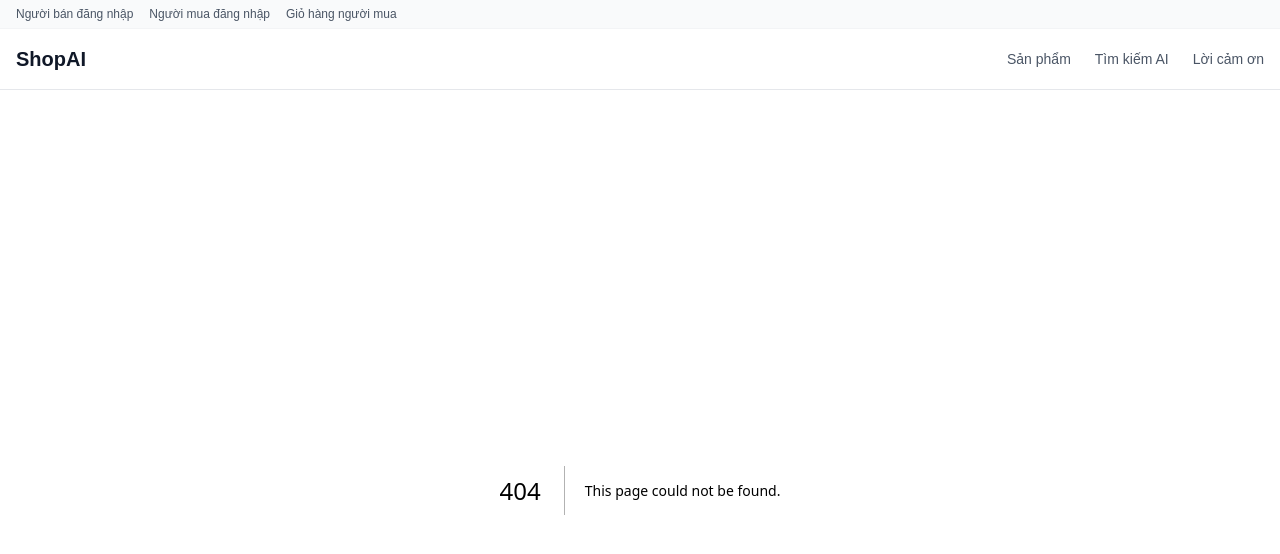
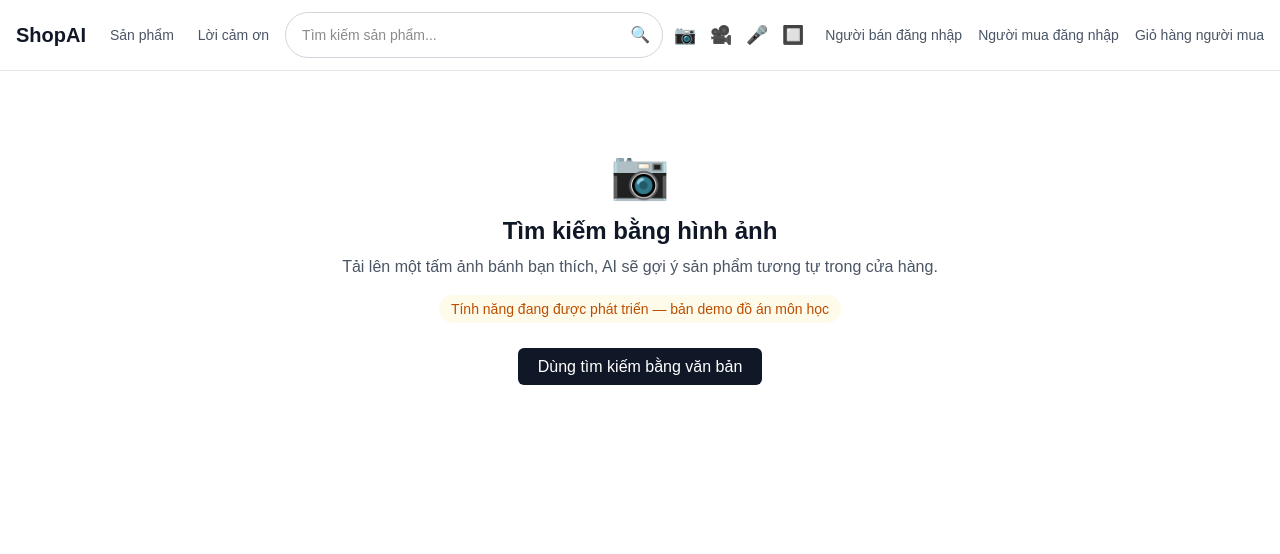
Before and after one commit to Vo-Dang-Khoa/ecommerce-ai-search, a Next.js app: page /search/image in a window 1280 px wide. Before the commit this address had no page. Shown: the top 554 px of the page. Built offline with nearby package versions, Linux system fonts and the light colour scheme.

Commit message:
Cập nhật lại

```diff
--- a/src/app/components/Header.js
+++ b/src/app/components/Header.js
@@ -1,27 +1,96 @@
 "use client";
 
 import Link from "next/link";
+import { useRouter } from "next/navigation";
+import { useState } from "react";
 import { useAuth, useCart } from "../providers";
 
+const SEARCH_MODES = [
+  { href: "/search/image", icon: "📷", label: "Tìm kiếm bằng hình ảnh" },
+  { href: "/search/video", icon: "🎥", label: "Tìm kiếm bằng Video" },
+  { href: "/search/voice", icon: "🎤", label: "Tìm kiếm bằng giọng nói" },
+  { href: "/search/barcode", icon: "🔲", label: "Tìm kiếm bằng mã vạch, QR" },
+];
+
 export default function Header() {
+  const router = useRouter();
   const { totalCount } = useCart();
   const { user, logout } = useAuth();
+  const [query, setQuery] = useState("");
+
+  function handleSubmit(e) {
+    e.preventDefault();
+    const q = query.trim();
+    router.push(q ? `/search?q=${encodeURIComponent(q)}` : "/search");
+  }
 
   return (
     <header className="bg-white border-b border-gray-200 sticky top-0 z-50">
-      <div className="border-b border-gray-100 bg-gray-50">
-        <div className="max-w-7xl mx-auto px-4 py-1.5 flex items-center gap-4 text-xs text-gray-600">
-          <Link href="/seller" className="hover:text-gray-900">
+      <div className="max-w-7xl mx-auto px-4 py-3 flex items-center gap-4">
+        <div className="flex items-center gap-6 shrink-0">
+          <Link href="/" className="text-xl font-bold text-gray-900">
+            ShopAI
+          </Link>
+          <nav className="hidden md:flex gap-6 text-sm text-gray-600">
+            <Link href="/products" className="hover:text-gray-900">
+              Sản phẩm
+            </Link>
+            <Link href="/loi-cam-on" className="hover:text-gray-900">
+              Lời cảm ơn
+            </Link>
+          </nav>
+        </div>
+
+        <form
+          onSubmit={handleSubmit}
+          className="flex-1 flex items-center justify-center gap-1.5"
+        >
+          <div className="flex items-center w-full max-w-xl border border-gray-300 rounded-full pl-4 pr-1.5 py-1.5 gap-2 focus-within:border-gray-900 transition-colors">
+            <input
+              value={query}
+              onChange={(e) => setQuery(e.target.value)}
+              placeholder="Tìm kiếm sản phẩm..."
+              className="flex-1 text-sm outline-none bg-transparent min-w-0"
+            />
+            <button
+              type="submit"
+              aria-label="Tìm kiếm"
+              className="text-gray-500 hover:text-gray-900 w-8 h-8 flex items-center justify-center rounded-full hover:bg-gray-100 shrink-0"
+            >
+              🔍
+            </button>
+          </div>
+
+          <div className="hidden lg:flex items-center gap-1 shrink-0">
+            {SEARCH_MODES.map((mode) => (
+              <Link
+                key={mode.href}
+                href={mode.href}
+                title={mode.label}
+                aria-label={mode.label}
+                className="w-8 h-8 flex items-center justify-center rounded-full hover:bg-gray-100 text-lg"
+              >
+                {mode.icon}
+              </Link>
+            ))}
+          </div>
+        </form>
+
+        <div className="flex items-center gap-4 text-sm text-gray-600 shrink-0">
+          <Link href="/seller" className="hidden sm:inline hover:text-gray-900">
             Người bán đăng nhập
           </Link>
 
           {user ? (
-            <span className="flex items-center gap-2">
-              <span className="text-gray-700">{user.email}</span>
-              <button onClick={logout} className="hover:text-gray-900 underline">
+            <div className="flex items-center gap-3">
+              <span className="hidden sm:inline text-gray-700">{user.email}</span>
+              <button
+                onClick={logout}
+                className="text-sm bg-gray-900 text-white px-4 py-2 rounded-md hover:bg-gray-800"
+              >
                 Đăng xuất
               </button>
-            </span>
+            </div>
           ) : (
             <Link href="/login" className="hover:text-gray-900">
               Người mua đăng nhập
@@ -38,24 +107,6 @@ export default function Header() {
           </Link>
         </div>
       </div>
-
-      <div className="max-w-7xl mx-auto px-4 py-4 flex items-center justify-between">
-        <Link href="/" className="text-xl font-bold text-gray-900">
-          ShopAI
-        </Link>
-
-        <nav className="hidden md:flex gap-6 text-sm text-gray-600">
-          <Link href="/products" className="hover:text-gray-900">
-            Sản phẩm
-          </Link>
-          <Link href="/search" className="hover:text-gray-900">
-            Tìm kiếm AI
-          </Link>
-          <Link href="/loi-cam-on" className="hover:text-gray-900">
-            Lời cảm ơn
-          </Link>
-        </nav>
-      </div>
     </header>
   );
 }
--- /dev/null
+++ b/src/app/search/SearchModeComingSoon.js
@@ -0,0 +1,24 @@
+import Link from "next/link";
+
+export default function SearchModeComingSoon({ icon, title, description }) {
+  return (
+    <main className="flex-1 bg-white">
+      <div className="max-w-2xl mx-auto px-4 py-20 text-center">
+        <span className="text-5xl">{icon}</span>
+        <h1 className="text-2xl font-bold text-gray-900 mt-4 mb-2">{title}</h1>
+        <p className="text-gray-600 mb-4">{description}</p>
+        <p className="text-sm text-amber-700 bg-amber-50 inline-block rounded-full px-3 py-1 mb-8">
+          Tính năng đang được phát triển — bản demo đồ án môn học
+        </p>
+        <div>
+          <Link
+            href="/search"
+            className="bg-gray-900 text-white px-5 py-2.5 rounded-md hover:bg-gray-800 transition-colors"
+          >
+            Dùng tìm kiếm bằng văn bản
+          </Link>
+        </div>
+      </div>
+    </main>
+  );
+}
--- /dev/null
+++ b/src/app/search/barcode/page.js
@@ -0,0 +1,15 @@
+import SearchModeComingSoon from "../SearchModeComingSoon";
+
+export const metadata = {
+  title: "Tìm kiếm bằng mã vạch, QR - ShopAI",
+};
+
+export default function BarcodeSearchPage() {
+  return (
+    <SearchModeComingSoon
+      icon="🔲"
+      title="Tìm kiếm bằng mã vạch, QR"
+      description="Quét mã vạch hoặc mã QR trên bao bì để tìm nhanh sản phẩm tương ứng."
+    />
+  );
+}
--- /dev/null
+++ b/src/app/search/image/page.js
@@ -0,0 +1,15 @@
+import SearchModeComingSoon from "../SearchModeComingSoon";
+
+export const metadata = {
+  title: "Tìm kiếm bằng hình ảnh - ShopAI",
+};
+
+export default function ImageSearchPage() {
+  return (
+    <SearchModeComingSoon
+      icon="📷"
+      title="Tìm kiếm bằng hình ảnh"
+      description="Tải lên một tấm ảnh bánh bạn thích, AI sẽ gợi ý sản phẩm tương tự trong cửa hàng."
+    />
+  );
+}
--- a/src/app/search/page.js
+++ b/src/app/search/page.js
@@ -1,6 +1,7 @@
 "use client";
 
-import { useState } from "react";
+import { Suspense, useEffect, useState } from "react";
+import { useSearchParams } from "next/navigation";
 import ProductCard from "../components/ProductCard";
 
 const SUGGESTIONS = [
@@ -10,15 +11,17 @@ const SUGGESTIONS = [
   "Bánh ít ngọt, hợp người ăn kiêng đường",
 ];
 
-export default function SearchPage() {
-  const [query, setQuery] = useState("");
+function SearchPageInner() {
+  const searchParams = useSearchParams();
+  const initialQuery = searchParams.get("q") || "";
+
+  const [query, setQuery] = useState(initialQuery);
   const [loading, setLoading] = useState(false);
   const [error, setError] = useState("");
   const [results, setResults] = useState(null);
 
-  async function handleSearch(e) {
-    e?.preventDefault();
-    if (!query.trim()) return;
+  async function runSearch(q) {
+    if (!q.trim()) return;
 
     setLoading(true);
     setError("");
@@ -28,7 +31,7 @@ export default function SearchPage() {
       const res = await fetch("/api/search", {
         method: "POST",
         headers: { "Content-Type": "application/json" },
-        body: JSON.stringify({ query }),
+        body: JSON.stringify({ query: q }),
       });
       const data = await res.json();
 
@@ -43,6 +46,17 @@ export default function SearchPage() {
     } finally {
       setLoading(false);
     }
+  }
+
+  useEffect(() => {
+    // eslint-disable-next-line react-hooks/set-state-in-effect -- one-time auto search for the query present in the URL on first load
+    if (initialQuery) runSearch(initialQuery);
+    // eslint-disable-next-line react-hooks/exhaustive-deps -- only auto-run once for the query present in the URL on first load
+  }, []);
+
+  function handleSearch(e) {
+    e?.preventDefault();
+    runSearch(query);
   }
 
   return (
@@ -119,3 +133,11 @@ export default function SearchPage() {
     </main>
   );
 }
+
+export default function SearchPage() {
+  return (
+    <Suspense fallback={<main className="flex-1 bg-white" />}>
+      <SearchPageInner />
+    </Suspense>
+  );
+}
--- /dev/null
+++ b/src/app/search/video/page.js
@@ -0,0 +1,15 @@
+import SearchModeComingSoon from "../SearchModeComingSoon";
+
+export const metadata = {
+  title: "Tìm kiếm bằng Video - ShopAI",
+};
+
+export default function VideoSearchPage() {
+  return (
+    <SearchModeComingSoon
+      icon="🎥"
+      title="Tìm kiếm bằng Video"
+      description="Quay hoặc tải lên một video ngắn, hệ thống sẽ phân tích để tìm sản phẩm phù hợp."
+    />
+  );
+}
--- /dev/null
+++ b/src/app/search/voice/page.js
@@ -0,0 +1,15 @@
+import SearchModeComingSoon from "../SearchModeComingSoon";
+
+export const metadata = {
+  title: "Tìm kiếm bằng giọng nói - ShopAI",
+};
+
+export default function VoiceSearchPage() {
+  return (
+    <SearchModeComingSoon
+      icon="🎤"
+      title="Tìm kiếm bằng giọng nói"
+      description="Nói mô tả loại bánh bạn cần, AI sẽ chuyển thành nội dung tìm kiếm giúp bạn."
+    />
+  );
+}
```
